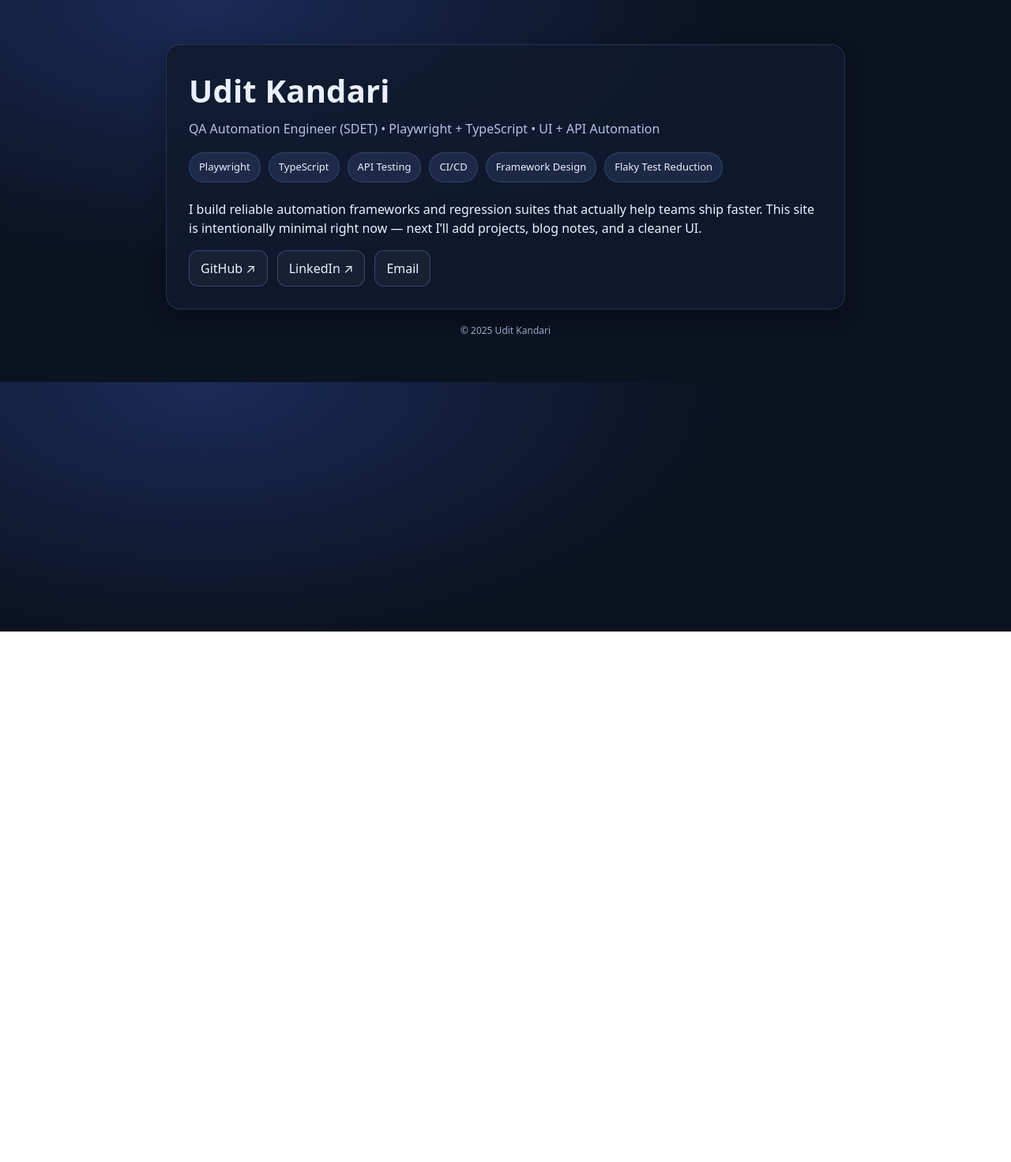
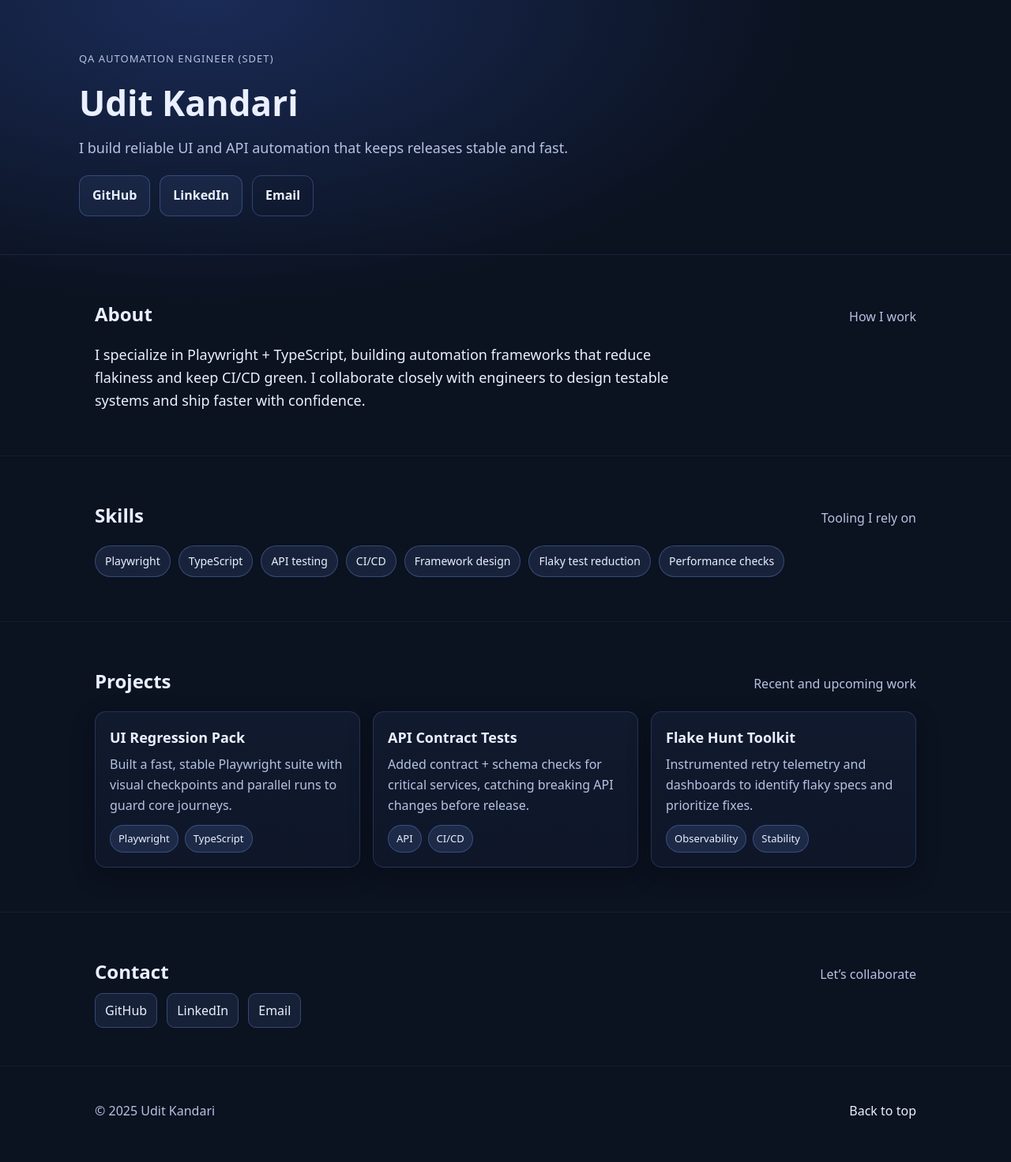
Before and after one commit to uditkandari/uditkandari.com, a plain HTML site: page index.html in a window 1280 px wide. Shown: the whole page at 79% size. Before the commit the page ends 800 px from the top, so only its background shows below. Drawn offline with Linux system fonts and the light colour scheme.

Commit message:
Refresh landing page and align Playwright tests/baseURL

```diff
--- a/index.html
+++ b/index.html
@@ -1,100 +1,153 @@
-<!doctype html>
-<html lang="en">
-  <head>
-    <meta charset="utf-8" />
-    <meta name="viewport" content="width=device-width, initial-scale=1" />
-    <title>Udit Kandari</title>
-  </head>
 <!doctype html>
 <html lang="en">
   <head>
     <meta charset="utf-8" />
     <meta name="viewport" content="width=device-width, initial-scale=1" />
     <title>Udit Kandari | QA Automation Engineer (SDET)</title>
-    <meta name="description" content="Udit Kandari — QA Automation Engineer (SDET). Playwright + TypeScript. UI/API automation, frameworks, CI/CD." />
-    <meta name="robots" content="index,follow" />
-    <style>
-      :root { --bg:#0b1220; --card:#111a2e; --text:#eaf0ff; --muted:#b6c2e2; --accent:#7aa2ff; }
-      * { box-sizing: border-box; }
-      body {
-        margin: 0;
-        font-family: system-ui, -apple-system, Segoe UI, Roboto, Arial, sans-serif;
-        background: radial-gradient(1200px 600px at 20% 0%, #1a2b57 0%, var(--bg) 55%);
-        color: var(--text);
-        line-height: 1.5;
-      }
-      .wrap { max-width: 900px; margin: 0 auto; padding: 56px 20px; }
-      .card {
-        background: rgba(17,26,46,.85);
-        border: 1px solid rgba(122,162,255,.18);
-        border-radius: 18px;
-        padding: 28px;
-        box-shadow: 0 12px 30px rgba(0,0,0,.25);
-      }
-      h1 { margin: 0 0 6px; font-size: 40px; letter-spacing: .2px; }
-      .role { margin: 0 0 16px; color: var(--muted); font-size: 16px; }
-      .pillrow { display: flex; flex-wrap: wrap; gap: 10px; margin: 18px 0 22px; }
-      .pill {
-        padding: 8px 12px;
-        border-radius: 999px;
-        background: rgba(122,162,255,.12);
-        border: 1px solid rgba(122,162,255,.22);
-        color: var(--text);
-        font-size: 13px;
-      }
-      .links { display: flex; flex-wrap: wrap; gap: 12px; margin-top: 14px; }
-      a.btn {
-        text-decoration: none;
-        display: inline-flex;
-        align-items: center;
-        gap: 8px;
-        padding: 10px 14px;
-        border-radius: 12px;
-        border: 1px solid rgba(122,162,255,.3);
-        background: rgba(255,255,255,.04);
-        color: var(--text);
-      }
-      a.btn:hover { border-color: rgba(122,162,255,.7); transform: translateY(-1px); }
-      .note { margin-top: 18px; color: var(--muted); font-size: 14px; }
-      footer { margin-top: 18px; color: rgba(182,194,226,.85); font-size: 12px; text-align: center; }
-      code { color: #cfe0ff; }
-    </style>
+    <meta
+      name="description"
+      content="Udit Kandari — QA Automation Engineer (SDET). Playwright + TypeScript. UI/API automation, frameworks, CI/CD."
+    />
+    <link rel="icon" href="favicon.svg" type="image/svg+xml" />
+    <link rel="stylesheet" href="styles.css" />
   </head>
-  <body>
-    <main class="wrap">
-      <section class="card">
+  <body id="top">
+    <a class="skip-link" href="#main">Skip to main content</a>
+
+    <header class="site-header">
+      <div class="container hero">
+        <p class="eyebrow">QA Automation Engineer (SDET)</p>
         <h1>Udit Kandari</h1>
-        <p class="role">QA Automation Engineer (SDET) • Playwright + TypeScript • UI + API Automation</p>
+        <p class="tagline">
+          I build reliable UI and API automation that keeps releases stable and fast.
+        </p>
+        <div class="actions">
+          <a class="button" href="https://github.com/uditkandari" target="_blank" rel="noreferrer">
+            GitHub
+          </a>
+          <a
+            class="button"
+            href="https://www.linkedin.com/in/udit-kandari-7627a445/"
+            target="_blank"
+            rel="noreferrer"
+          >
+            LinkedIn
+          </a>
+          <a class="button ghost" href="mailto:udit.kandari@gmail.com">Email</a>
+        </div>
+      </div>
+    </header>
 
-        <div class="pillrow">
-          <span class="pill">Playwright</span>
-          <span class="pill">TypeScript</span>
-          <span class="pill">API Testing</span>
-          <span class="pill">CI/CD</span>
-          <span class="pill">Framework Design</span>
-          <span class="pill">Flaky Test Reduction</span>
-        </div>
-
-        <p>
-          I build reliable automation frameworks and regression suites that actually help teams ship faster.
-          This site is intentionally minimal right now — next I’ll add projects, blog notes, and a cleaner UI.
-        </p>
-
-        <div class="links">
-          <a class="btn" href="https://github.com/uditkandari" target="_blank" rel="noreferrer">GitHub ↗</a>
-          <a class="btn" href="https://www.linkedin.com/in/udit-kandari-7627a445/" target="_blank" rel="noreferrer">LinkedIn ↗</a>
-          <a class="btn" href="mailto:udit.kandari@gmail.com">Email</a>
+    <main id="main">
+      <section id="about" class="section">
+        <div class="container">
+          <div class="section-header">
+            <h2>About</h2>
+            <p>How I work</p>
+          </div>
+          <p class="lead">
+            I specialize in Playwright + TypeScript, building automation frameworks that reduce
+            flakiness and keep CI/CD green. I collaborate closely with engineers to design testable
+            systems and ship faster with confidence.
+          </p>
         </div>
       </section>
 
-      <footer>© <span id="y"></span> Udit Kandari</footer>
+      <section id="skills" class="section">
+        <div class="container">
+          <div class="section-header">
+            <h2>Skills</h2>
+            <p>Tooling I rely on</p>
+          </div>
+          <ul class="pill-list" aria-label="Skills">
+            <li>Playwright</li>
+            <li>TypeScript</li>
+            <li>API testing</li>
+            <li>CI/CD</li>
+            <li>Framework design</li>
+            <li>Flaky test reduction</li>
+            <li>Performance checks</li>
+          </ul>
+        </div>
+      </section>
+
+      <section id="projects" class="section">
+        <div class="container">
+          <div class="section-header">
+            <h2>Projects</h2>
+            <p>Recent and upcoming work</p>
+          </div>
+          <div class="card-grid" role="list">
+            <article class="card" role="listitem">
+              <h3>UI Regression Pack</h3>
+              <p>
+                Built a fast, stable Playwright suite with visual checkpoints and parallel runs to
+                guard core journeys.
+              </p>
+              <div class="tags">
+                <span>Playwright</span>
+                <span>TypeScript</span>
+              </div>
+            </article>
+            <article class="card" role="listitem">
+              <h3>API Contract Tests</h3>
+              <p>
+                Added contract + schema checks for critical services, catching breaking API changes
+                before release.
+              </p>
+              <div class="tags">
+                <span>API</span>
+                <span>CI/CD</span>
+              </div>
+            </article>
+            <article class="card" role="listitem">
+              <h3>Flake Hunt Toolkit</h3>
+              <p>
+                Instrumented retry telemetry and dashboards to identify flaky specs and prioritize
+                fixes.
+              </p>
+              <div class="tags">
+                <span>Observability</span>
+                <span>Stability</span>
+              </div>
+            </article>
+          </div>
+        </div>
+      </section>
+
+      <section id="contact" class="section">
+        <div class="container">
+          <div class="section-header">
+            <h2>Contact</h2>
+            <p>Let’s collaborate</p>
+          </div>
+          <ul class="contact-list">
+            <li>
+              <a href="https://github.com/uditkandari" target="_blank" rel="noreferrer">GitHub</a>
+            </li>
+            <li>
+              <a
+                href="https://www.linkedin.com/in/udit-kandari-7627a445/"
+                target="_blank"
+                rel="noreferrer"
+                >LinkedIn</a
+              >
+            </li>
+            <li><a href="mailto:udit.kandari@gmail.com">Email</a></li>
+          </ul>
+        </div>
+      </section>
     </main>
 
+    <footer class="site-footer">
+      <div class="container footer-inner">
+        <p>© <span data-year></span> Udit Kandari</p>
+        <a class="footer-link" href="#top">Back to top</a>
+      </div>
+    </footer>
+
     <script>
-      document.getElementById("y").textContent = new Date().getFullYear();
+      document.querySelector('[data-year]').textContent = new Date().getFullYear();
     </script>
   </body>
 </html>
-
-
-</html>
--- a/robots.txt
+++ b/robots.txt
@@ -0,0 +1,4 @@
+User-agent: *
+Allow: /
+
+Sitemap: https://uditkandari.com/sitemap.xml
--- /dev/null
+++ b/styles.css
@@ -0,0 +1,276 @@
+:root {
+  color-scheme: dark;
+  --bg: #0b1220;
+  --panel: #111a2e;
+  --panel-strong: #0e1628;
+  --text: #eaf0ff;
+  --muted: #b6c2e2;
+  --accent: #7aa2ff;
+  --accent-strong: #a7c0ff;
+  --border: rgba(122, 162, 255, 0.3);
+}
+
+*,
+*::before,
+*::after {
+  box-sizing: border-box;
+}
+
+body {
+  margin: 0;
+  min-height: 100vh;
+  font-family:
+    system-ui,
+    -apple-system,
+    Segoe UI,
+    Roboto,
+    Arial,
+    sans-serif;
+  background: radial-gradient(1400px 700px at 20% 0%, #1a2b57 0%, var(--bg) 55%);
+  color: var(--text);
+  line-height: 1.6;
+}
+
+a {
+  color: var(--accent);
+}
+
+a:hover {
+  color: var(--accent-strong);
+}
+
+:focus-visible {
+  outline: 2px solid var(--accent);
+  outline-offset: 2px;
+}
+
+.skip-link {
+  position: absolute;
+  left: -999px;
+  top: 12px;
+  padding: 10px 14px;
+  background: var(--panel);
+  color: var(--text);
+  border: 1px solid var(--border);
+  border-radius: 8px;
+  z-index: 10;
+}
+
+.skip-link:focus-visible {
+  left: 12px;
+}
+
+.container {
+  max-width: 1080px;
+  margin: 0 auto;
+  padding: 0 20px;
+}
+
+.site-header {
+  border-bottom: 1px solid rgba(122, 162, 255, 0.12);
+}
+
+.hero {
+  padding: 64px 0 48px;
+}
+
+.eyebrow {
+  text-transform: uppercase;
+  letter-spacing: 0.08em;
+  font-size: 13px;
+  color: var(--muted);
+  margin: 0 0 10px;
+}
+
+h1 {
+  margin: 0 0 8px;
+  font-size: clamp(32px, 4vw, 44px);
+}
+
+.tagline {
+  margin: 0 0 20px;
+  max-width: 720px;
+  color: var(--muted);
+  font-size: 18px;
+}
+
+.actions {
+  display: flex;
+  flex-wrap: wrap;
+  gap: 12px;
+}
+
+.button {
+  display: inline-flex;
+  align-items: center;
+  justify-content: center;
+  gap: 8px;
+  padding: 12px 16px;
+  border-radius: 12px;
+  border: 1px solid var(--border);
+  background: rgba(122, 162, 255, 0.08);
+  color: var(--text);
+  text-decoration: none;
+  font-weight: 600;
+  transition:
+    transform 120ms ease,
+    border-color 120ms ease,
+    background 120ms ease;
+}
+
+.button:hover {
+  transform: translateY(-1px);
+  border-color: var(--accent);
+  background: rgba(122, 162, 255, 0.14);
+}
+
+.button.ghost {
+  background: transparent;
+}
+
+.section {
+  padding: 56px 0;
+  border-bottom: 1px solid rgba(122, 162, 255, 0.08);
+}
+
+.section-header {
+  display: flex;
+  flex-wrap: wrap;
+  justify-content: space-between;
+  align-items: baseline;
+  gap: 10px;
+  margin-bottom: 18px;
+}
+
+.section-header h2 {
+  margin: 0;
+  font-size: 24px;
+}
+
+.section-header p {
+  margin: 0;
+  color: var(--muted);
+}
+
+.lead {
+  margin: 0;
+  max-width: 760px;
+  font-size: 18px;
+  color: var(--text);
+}
+
+.pill-list {
+  list-style: none;
+  padding: 0;
+  margin: 0;
+  display: flex;
+  flex-wrap: wrap;
+  gap: 10px;
+}
+
+.pill-list li {
+  padding: 8px 12px;
+  border-radius: 999px;
+  border: 1px solid var(--border);
+  background: rgba(122, 162, 255, 0.12);
+  color: var(--text);
+  font-size: 14px;
+}
+
+.card-grid {
+  display: grid;
+  grid-template-columns: repeat(auto-fit, minmax(240px, 1fr));
+  gap: 16px;
+}
+
+.card {
+  background: linear-gradient(180deg, var(--panel) 0%, var(--panel-strong) 100%);
+  border: 1px solid rgba(122, 162, 255, 0.2);
+  border-radius: 14px;
+  padding: 18px;
+  box-shadow: 0 10px 30px rgba(0, 0, 0, 0.25);
+}
+
+.card h3 {
+  margin: 0 0 8px;
+  font-size: 18px;
+}
+
+.card p {
+  margin: 0 0 12px;
+  color: var(--muted);
+}
+
+.tags {
+  display: inline-flex;
+  gap: 8px;
+  flex-wrap: wrap;
+}
+
+.tags span {
+  padding: 6px 10px;
+  border-radius: 999px;
+  background: rgba(122, 162, 255, 0.14);
+  border: 1px solid rgba(122, 162, 255, 0.3);
+  font-size: 13px;
+  color: var(--text);
+}
+
+.contact-list {
+  list-style: none;
+  padding: 0;
+  margin: 0;
+  display: flex;
+  flex-wrap: wrap;
+  gap: 12px;
+}
+
+.contact-list a {
+  text-decoration: none;
+  padding: 10px 12px;
+  border-radius: 10px;
+  border: 1px solid var(--border);
+  background: rgba(122, 162, 255, 0.1);
+  color: var(--text);
+}
+
+.contact-list a:hover {
+  border-color: var(--accent);
+}
+
+.site-footer {
+  padding: 28px 0 36px;
+}
+
+.footer-inner {
+  display: flex;
+  justify-content: space-between;
+  align-items: center;
+  flex-wrap: wrap;
+  gap: 8px;
+  color: var(--muted);
+}
+
+.footer-link {
+  color: var(--text);
+  text-decoration: none;
+}
+
+.footer-link:hover {
+  color: var(--accent-strong);
+}
+
+@media (max-width: 720px) {
+  .actions {
+    flex-direction: column;
+    align-items: flex-start;
+  }
+
+  .button {
+    width: 100%;
+  }
+
+  .section {
+    padding: 44px 0;
+  }
+}
```
Also changed, not shown: playwright.config.ts (added, +45 -0 lines), sitemap.xml (+8 -0 lines), tests/home.spec.ts (added, +34 -0 lines), tsconfig.json (added, +14 -0 lines).
